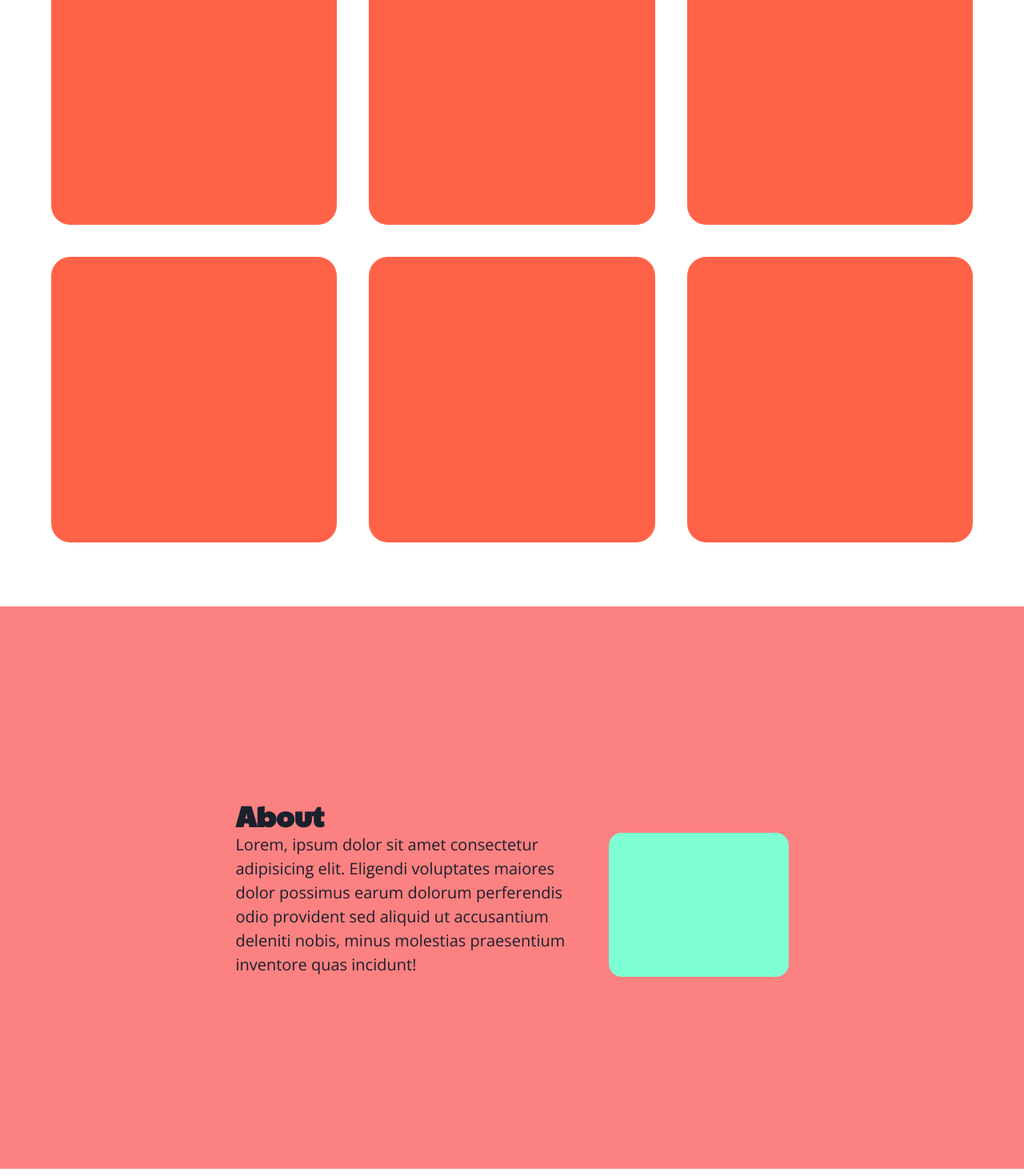
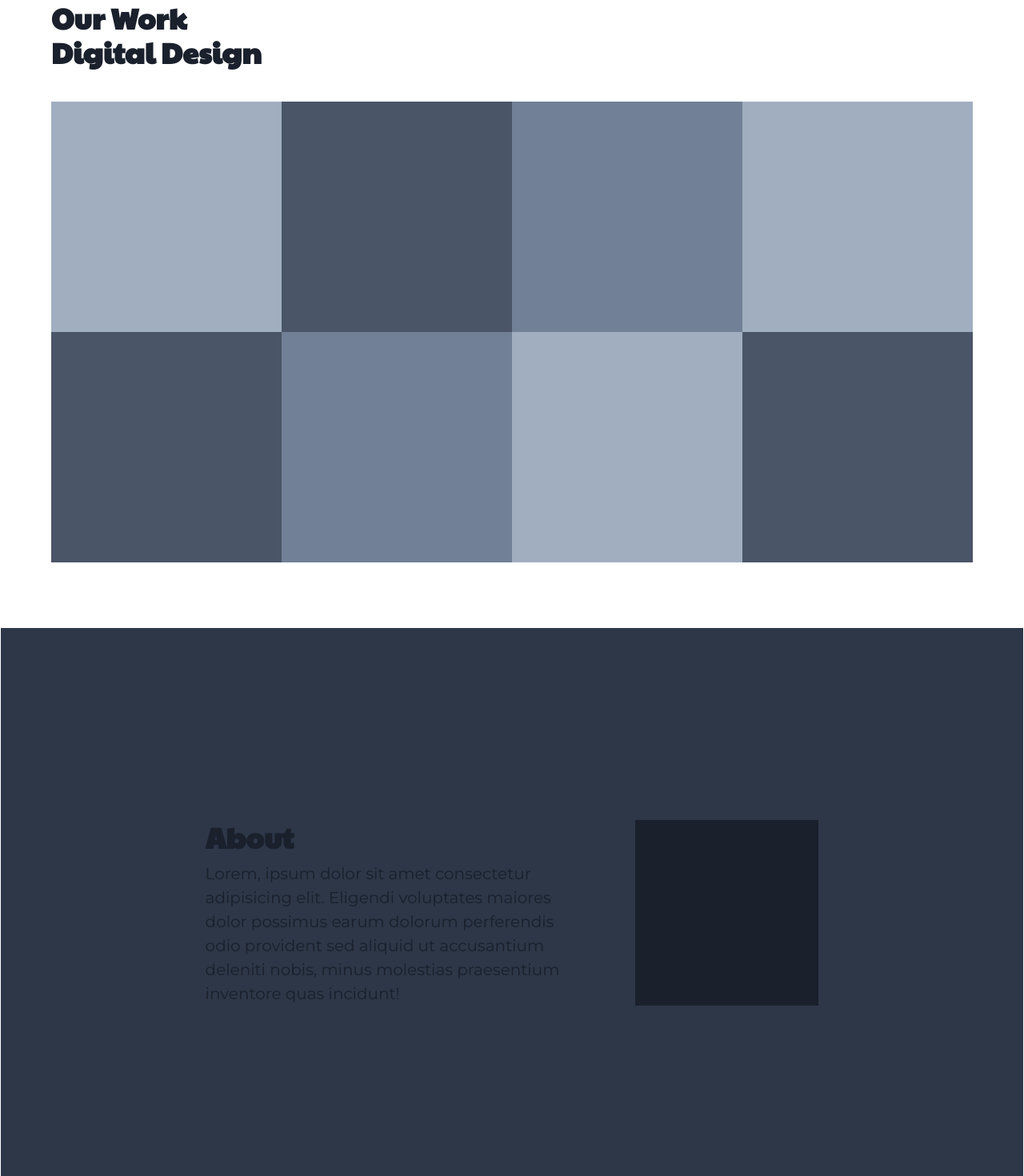
Before and after one commit to JeffMusgrave/designgenius-nextjs-2021, a Next.js app: page / in a window 1280 px wide. Shown: the part 720-2190 px from the top of the page at 80% size. Built offline with nearby package versions, Linux system fonts and the light colour scheme.

Commit message:
about component fixes

```diff
--- a/components/About/About.js
+++ b/components/About/About.js
@@ -1,4 +1,4 @@
-import { Text, Flex, Heading, Box, Stack } from "@chakra-ui/react";
+import { Text, Flex, Heading, Box, VStack, HStack } from "@chakra-ui/react";
 import {
   FullSection,
   ContentConstrainer,
@@ -6,24 +6,26 @@ import {
 
 export default function AboutComponent(props) {
   return (
-    <FullSection bg="red.300">
-      <ContentConstrainer display="flex" justifyContent="center">
-        <Box w={{ base: "100%", md: "60%" }} py={{ base: "0", md: "10rem" }}>
+    <FullSection bg="gray.700">
+      <ContentConstrainer
+        as={HStack}
+        w={{ base: "100%", md: "60%" }}
+        py={{ base: "0", md: "10rem" }}
+        spacing={20}
+        direction="row"
+        align="stretch"
+      >
+        <VStack flex="2" direction="column" align="stretch">
           <Heading as="h2">About</Heading>
-          <Stack
-            mt={{ base: 10, md: "0" }}
-            spacing={4}
-            direction={{ base: "column-reverse", md: "row" }}
-          >
-            <Text fontSize="xl" flex="2">
-              Lorem, ipsum dolor sit amet consectetur adipisicing elit. Eligendi
-              voluptates maiores dolor possimus earum dolorum perferendis odio
-              provident sed aliquid ut accusantium deleniti nobis, minus
-              molestias praesentium inventore quas incidunt!
-            </Text>
-            <Box flex="1" minH="10rem" bg="aquamarine" borderRadius="2xl" />
-          </Stack>
-        </Box>
+          <Text fontSize="xl">
+            Lorem, ipsum dolor sit amet consectetur adipisicing elit. Eligendi
+            voluptates maiores dolor possimus earum dolorum perferendis odio
+            provident sed aliquid ut accusantium deleniti nobis, minus molestias
+            praesentium inventore quas incidunt!
+          </Text>
+        </VStack>
+
+        <Box flex="1" minH="100%" bg="gray.800" />
       </ContentConstrainer>
     </FullSection>
   );
--- a/components/Hero/Hero.js
+++ b/components/Hero/Hero.js
@@ -7,9 +7,9 @@ export default function HeroComponent(props) {
   return (
     <FullSection
       variant="fullNoGrow"
-      minH={{ base: "10rem", sm: "20rem", md: "30rem" }}
-      bg="blue.400"
-      backgroundImage="url(/images/bg.jpg)"
+      minH={{ base: "10rem", sm: "20rem", md: "30rem", lg: "40rem" }}
+      bg="gray.700"
+      // backgroundImage="url(/images/bg.jpg)"
       backgroundSize="cover"
       pt="0"
     >
@@ -18,7 +18,6 @@ export default function HeroComponent(props) {
         flexDir="column"
         justifyContent="flex-end"
         mt="7.5rem"
-        pb="2.5rem"
       >
         {props.children}
       </ContentConstrainer>
--- a/components/Portfolio/Portfolio.js
+++ b/components/Portfolio/Portfolio.js
@@ -8,25 +8,32 @@ export default function PortfolioComponent(props) {
   return (
     <FullSection>
       <ContentConstrainer>
-        <Heading as="h2">Portfolio</Heading>
-        <SimpleGrid columns={3} spacing={10} mt={10}>
+        <Heading as="h2">Our Work</Heading>
+        <Heading as="h3">Digital Design</Heading>
+        <SimpleGrid columns={4} spacing={0} mt={10}>
           <AspectRatio ratio={1 / 1}>
-            <Box bg="tomato" height="80px" borderRadius="3xl"></Box>
+            <Box bg="gray.400" height="80px"></Box>
           </AspectRatio>
           <AspectRatio ratio={1 / 1}>
-            <Box bg="tomato" height="80px" borderRadius="3xl"></Box>
+            <Box bg="gray.600" height="80px"></Box>
           </AspectRatio>
           <AspectRatio ratio={1 / 1}>
-            <Box bg="tomato" height="80px" borderRadius="3xl"></Box>
+            <Box bg="gray.500" height="80px"></Box>
           </AspectRatio>
           <AspectRatio ratio={1 / 1}>
-            <Box bg="tomato" height="80px" borderRadius="3xl"></Box>
+            <Box bg="gray.400" height="80px"></Box>
           </AspectRatio>
           <AspectRatio ratio={1 / 1}>
-            <Box bg="tomato" height="80px" borderRadius="3xl"></Box>
+            <Box bg="gray.600" height="80px"></Box>
           </AspectRatio>
           <AspectRatio ratio={1 / 1}>
-            <Box bg="tomato" height="80px" borderRadius="3xl"></Box>
+            <Box bg="gray.500" height="80px"></Box>
+          </AspectRatio>
+          <AspectRatio ratio={1 / 1}>
+            <Box bg="gray.400" height="80px"></Box>
+          </AspectRatio>
+          <AspectRatio ratio={1 / 1}>
+            <Box bg="gray.600" height="80px"></Box>
           </AspectRatio>
         </SimpleGrid>
       </ContentConstrainer>
--- a/pages/_document.js
+++ b/pages/_document.js
@@ -9,7 +9,7 @@ export default class MyDocument extends NextDocument {
         <Head />
         <link rel="preconnect" href="https://fonts.gstatic.com" />
         <link
-          href="https://fonts.googleapis.com/css2?family=Open+Sans:ital,wght@0,300;0,400;0,600;1,300;1,400;1,600&family=Paytone+One&display=swap"
+          href="https://fonts.googleapis.com/css2?family=Montserrat:ital,wght@0,300;0,400;0,600;1,300;1,400;1,600&family=Paytone+One&display=swap"
           rel="stylesheet"
         />
         <body>
--- a/styles/designgenius/attributes/fonts.js
+++ b/styles/designgenius/attributes/fonts.js
@@ -1,10 +1,10 @@
 const fonts = {
-  body: "Open Sans",
+  body: "Montserrat",
   heading: "Paytone One",
   fontWeights: {
     normal: 300,
-    medium: 600,
-    bold: 700,
+    medium: 400,
+    bold: 600,
   },
 };
 
--- a/styles/designgenius/attributes/fullsection.js
+++ b/styles/designgenius/attributes/fullsection.js
@@ -11,9 +11,9 @@ const FullSection = {
       alignItems: "center",
       flexDir: "column",
       _last: { flex: "1 1 auto" },
-      py: "5rem",
-      // border: "1px",
-      // borderColor: "white",
+      py: { base: "2.5rem", sm: "5rem", md: "5rem" },
+      border: "1px",
+      borderColor: "white",
     },
     constrainer: {
       width: width,
@@ -24,25 +24,21 @@ const FullSection = {
   sizes: {
     sm: {
       constrainer: {
-        py: 5,
         fontSize: "5rem",
       },
     },
     md: {
       constrainer: {
-        py: 7,
         fontSize: "7rem",
       },
     },
     lg: {
       constrainer: {
-        py: 10,
         fontSize: "10rem",
       },
     },
     xl: {
       constrainer: {
-        py: 15,
         fontSize: "15rem",
       },
     },
```
